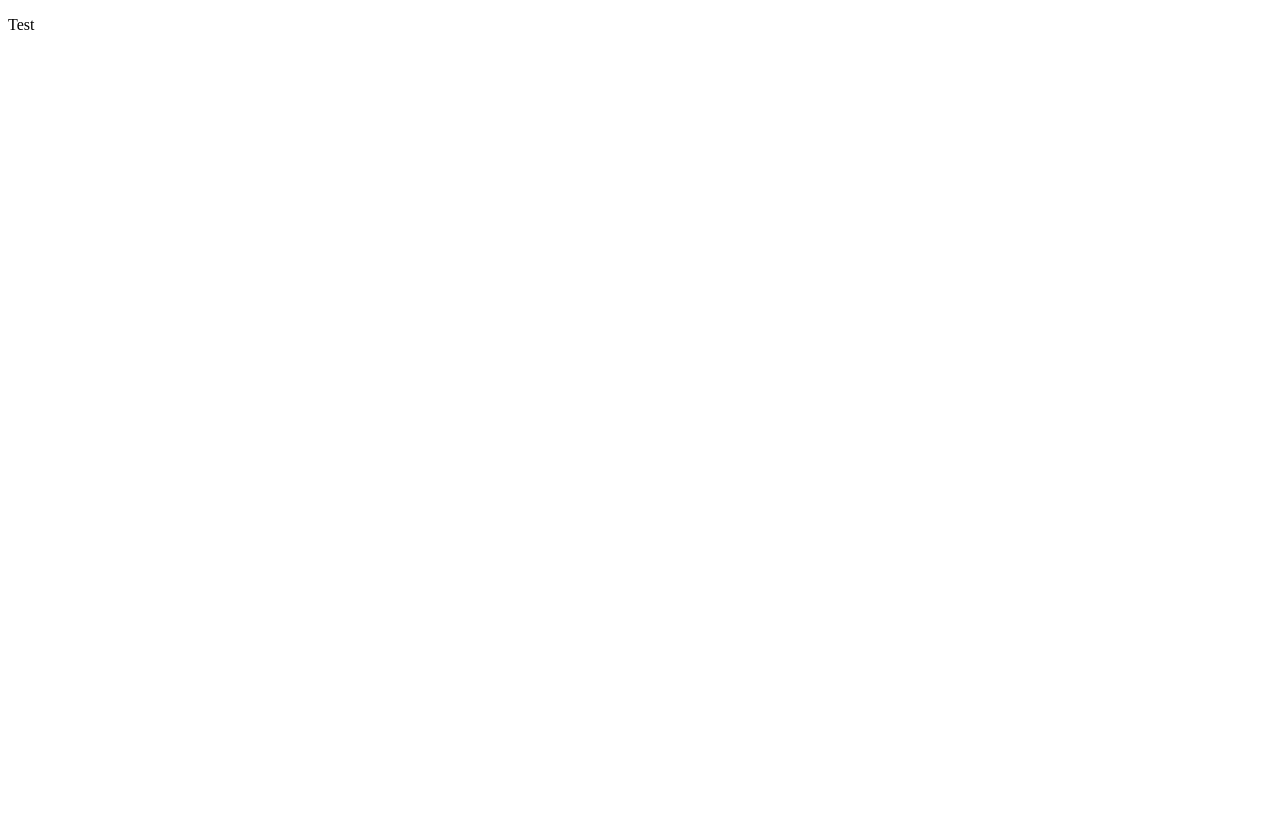
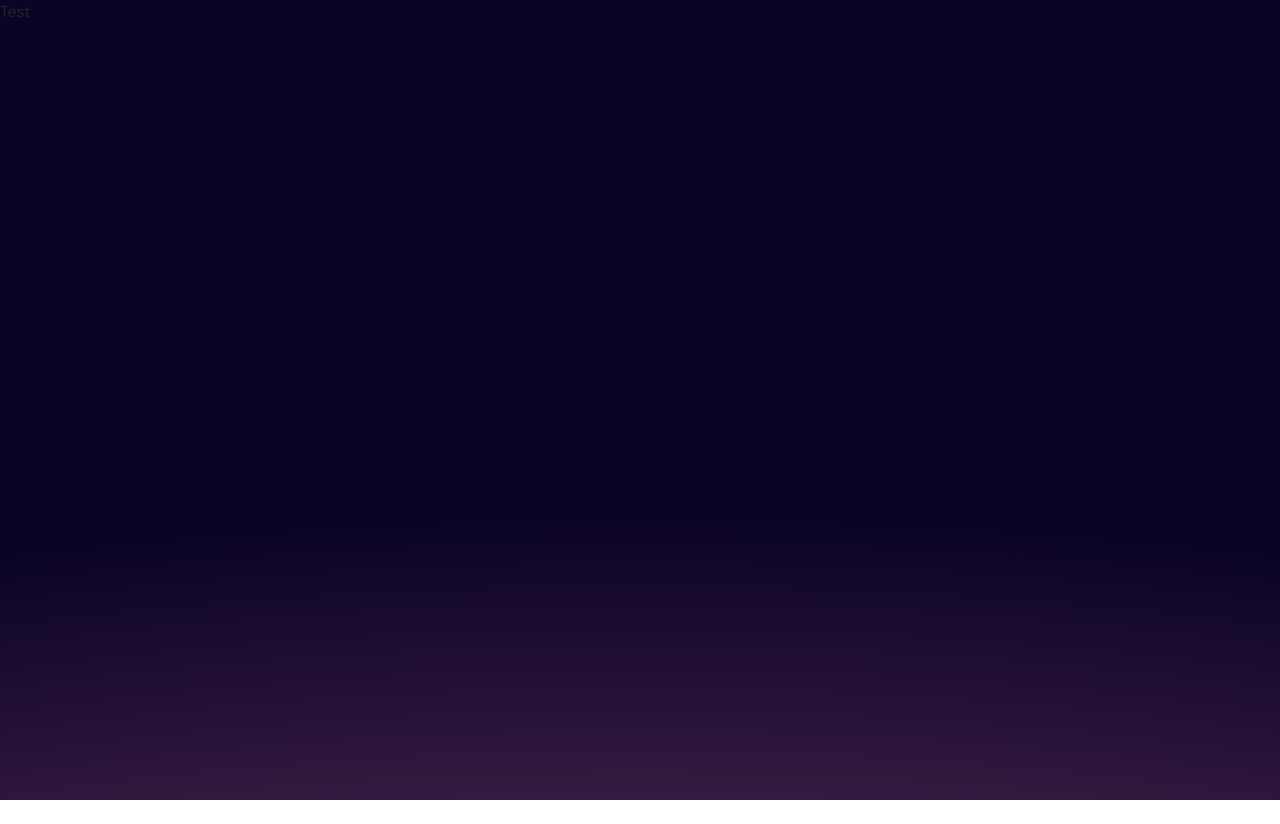
Before and after one commit to aCubed-tm/portal, a Vue app: page / in a window 1280 px wide. After the commit the page ends 800 px from the top, so only its background shows below. Built offline with nearby package versions, Linux system fonts and the light colour scheme.

Commit message:
Make stylesheets affect the full SPA

```diff
--- a/src/App.vue
+++ b/src/App.vue
@@ -1,5 +1,5 @@
-<style lang="scss" scoped>
-  @import './assets/styles/main';
+<style lang="scss">
+  @import '@/assets/styles/main';
 
   #app {
       min-height: 100vh;
```
